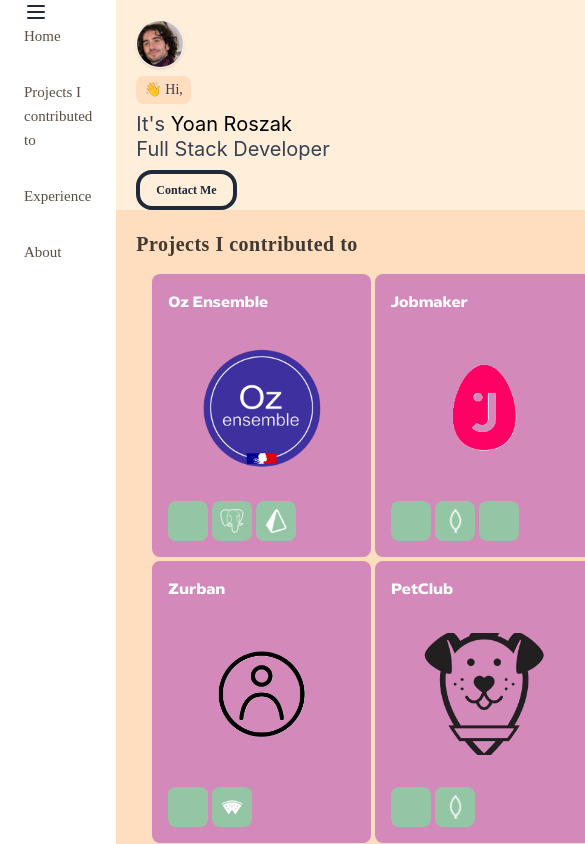
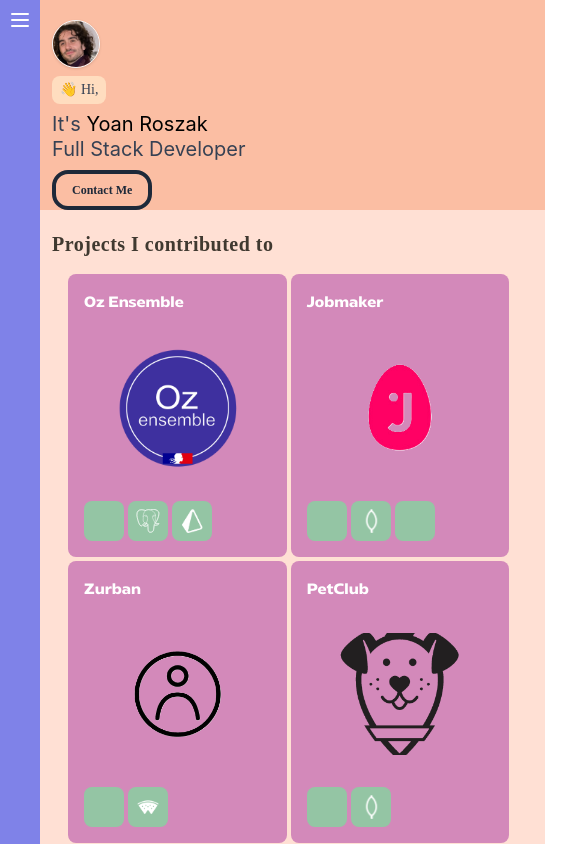
Before and after one commit to YoanRos/YoanRos.github.io, a Vue app: page / in a window 390 px wide. Shown: the top 844 px of the page, 585 px wide, since content can reach past the window. Built offline with nearby package versions, Linux system fonts and the light colour scheme; some icons are missing; the HTML template or start-up script is replaced by a standard one; a web font is replaced by a local one.

Commit message:
feat: nav-bar

```diff
--- a/src/assets/main.css
+++ b/src/assets/main.css
@@ -10,6 +10,7 @@
   --color-mint-green: oklch(0.78 0.07 155);
   --color-dark-mint-green: oklch(0.5 0.1 155);
   --color-lavender: oklch(0.65 0.15 280);
+  --color-dark-lavender: oklch(0.55 0.15 280);
   --font-radiate: 'Radiatesans', 'bold';
   --font-escar: 'Escar', 'sans';
   --font-work_sans: 'Work+Sans', 'sans-serif';
@@ -34,13 +35,11 @@
 }
 
 .banner-1 {
-  @apply px-5  pt-5 md:pt-10 lg:px-24 md:px-16;
-  background-color: #ffeed9;
+  @apply px-5  pt-5 md:pt-10 lg:px-24 md:px-16 bg-light-peach;
 }
 
 .banner-2 {
-  @apply px-5  pt-5 md:pt-10 lg:px-24 md:px-16;
-  background-color: #ffddbf;
+  @apply px-5  pt-5 md:pt-10 lg:px-24 md:px-16 bg-cream;
 }
 .bg-yellowis {
   background-color: #ffddbf;
@@ -49,8 +48,7 @@
   background-color: #ffddbf;
 }
 .menu-button {
-  @apply lg:text-xl md:text-xl  font-bold font-work_sans hover:text-black;
-  color: #594f43;
+  @apply lg:text-xl md:text-xl text-white font-bold font-work_sans hover:text-black;
 }
 
 .submit-button {
--- /dev/null
+++ b/src/components/NavBar.vue
@@ -0,0 +1,117 @@
+<script setup>
+import IconHome from '~icons/mdi/home'
+import IconProjects from '~icons/mdi/folder'
+import IconExperience from '~icons/mdi/timeline'
+import IconAbout from '~icons/mdi/information'
+
+const props = defineProps({
+  showMenu: Boolean,
+})
+const emit = defineEmits(['update:showMenu'])
+
+function toggleMenu() {
+  emit('update:showMenu', !props.showMenu)
+}
+</script>
+
+<template>
+  <nav class="bg-lavender text-white p-2 md:p-4 fixed h-full">
+    <div class="container mx-auto flex-col justify-between items-center">
+      <ul class="hidden md:flex flex-col gap-10">
+        <li>
+          <a
+            href="#"
+            class="flex items-center gap-3 px-4 py-3 text-xl hover:bg-dark-lavender transition-colors duration-200 rounded-md"
+          >
+            <IconHome class="w-5 h-5" />
+            <span>Home</span>
+          </a>
+        </li>
+        <li>
+          <a
+            href="#work"
+            class="flex items-center gap-3 px-4 py-3 text-xl hover:bg-dark-lavender transition-colors duration-200 rounded-md"
+          >
+            <IconProjects class="w-5 h-5" />
+            <span>Projects</span>
+          </a>
+        </li>
+        <li>
+          <a
+            href="#experience"
+            class="flex items-center gap-3 px-4 py-3 text-xl hover:bg-dark-lavender transition-colors duration-200 rounded-md"
+          >
+            <IconExperience class="w-5 h-5" />
+            <span>Experience</span>
+          </a>
+        </li>
+        <li>
+          <a
+            href="#about"
+            class="flex items-center gap-3 px-4 py-3 text-xl hover:bg-dark-lavender transition-colors duration-200 rounded-md"
+          >
+            <IconAbout class="w-5 h-5" />
+            <span>About</span>
+          </a>
+        </li>
+      </ul>
+      <button @click="toggleMenu" class="md:hidden focus:outline-none">
+        <svg
+          class="w-6 h-6"
+          fill="none"
+          stroke="currentColor"
+          viewBox="0 0 24 24"
+          xmlns="http://www.w3.org/2000/svg"
+        >
+          <path
+            stroke-linecap="round"
+            stroke-linejoin="round"
+            stroke-width="2"
+            d="M4 6h16M4 12h16M4 18h16"
+          ></path>
+        </svg>
+      </button>
+    </div>
+
+    <div v-if="showMenu" class="md:hidden bg-lavender text-white p-2">
+      <ul class="flex flex-col gap-10">
+        <li>
+          <a
+            href="#"
+            class="flex items-center gap-3 px-4 py-3 text-lg hover:bg-dark-lavender transition-colors duration-200 rounded-md"
+          >
+            <IconHome class="w-4 h-4" />
+            <span>Home</span>
+          </a>
+        </li>
+        <li>
+          <a
+            href="#work"
+            class="flex items-center gap-3 px-4 py-3 text-lg hover:bg-dark-lavender transition-colors duration-200 rounded-md"
+          >
+            <IconProjects class="w-4 h-4" />
+            <span>Projects</span>
+          </a>
+        </li>
+        <li>
+          <a
+            href="#experience"
+            class="flex items-center gap-3 px-4 py-3 text-lg hover:bg-dark-lavender transition-colors duration-200 rounded-md"
+          >
+            <IconExperience class="w-4 h-4" />
+            <span>Experience</span>
+          </a>
+        </li>
+        <li>
+          <a
+            href="#about"
+            class="flex items-center gap-3 px-4 py-3 text-lg hover:bg-dark-lavender transition-colors duration-200 rounded-md"
+          >
+            <IconAbout class="w-4 h-4" />
+            <span>About</span>
+          </a>
+        </li>
+      </ul>
+    </div>
+  </nav>
+</template>
--- a/src/views/Welcome.vue
+++ b/src/views/Welcome.vue
@@ -1,38 +1,17 @@
 <script setup>
 import Projects from '../components/Projects.vue'
+import NavBar from '@/components/NavBar.vue'
 import { ref } from 'vue'
 
-const showMenu = ref(true)
+const showMenu = ref(false)
 </script>
 <template>
-  <div class="flex">
-    <nav class="px-6">
-      <div class="flex items-center justify-between">
-        <div class="flex md:hidden">
-          <button
-            @click="showMenu = !showMenu"
-            type="button"
-            class="text-gray-800 bg-white hover:text-gray-400 focus:outline-none focus:text-gray-400"
-          >
-            <svg viewBox="0 0 24 24" class="w-6 h-6 fill-current">
-              <path
-                fill-rule="evenodd"
-                d="M4 5h16a1 1 0 0 1 0 2H4a1 1 0 1 1 0-2zm0 6h16a1 1 0 0 1 0 2H4a1 1 0 0 1 0-2zm0 6h16a1 1 0 0 1 0 2H4a1 1 0 0 1 0-2z"
-              ></path>
-            </svg>
-          </button>
-        </div>
-      </div>
-      <ul :class="showMenu ? 'flex' : 'hidden'" class="flex-col items-start mt-8 gap-8">
-        <li class="menu-button"><a href="#">Home</a></li>
-        <li class="menu-button"><a href="#work" v-smooth-scroll>Projects I contributed to</a></li>
-        <li class="menu-button">
-          <a href="#experience" v-smooth-scroll>Experience</a>
-        </li>
-        <li class="menu-button"><a href="#about" v-smooth-scroll>About</a></li>
-      </ul>
-    </nav>
-    <div>
+  <div class="flex bg-light-peach">
+    <NavBar v-model:showMenu="showMenu" />
+    <div
+      :class="[showMenu ? 'pl-44 md:pl-36' : 'pl-8 md:pl-46']"
+      class="flex-1 bg-light-peach transition-all"
+    >
       <div class="banner-1">
         <div class="flex flex-col gap-2">
           <img
```
